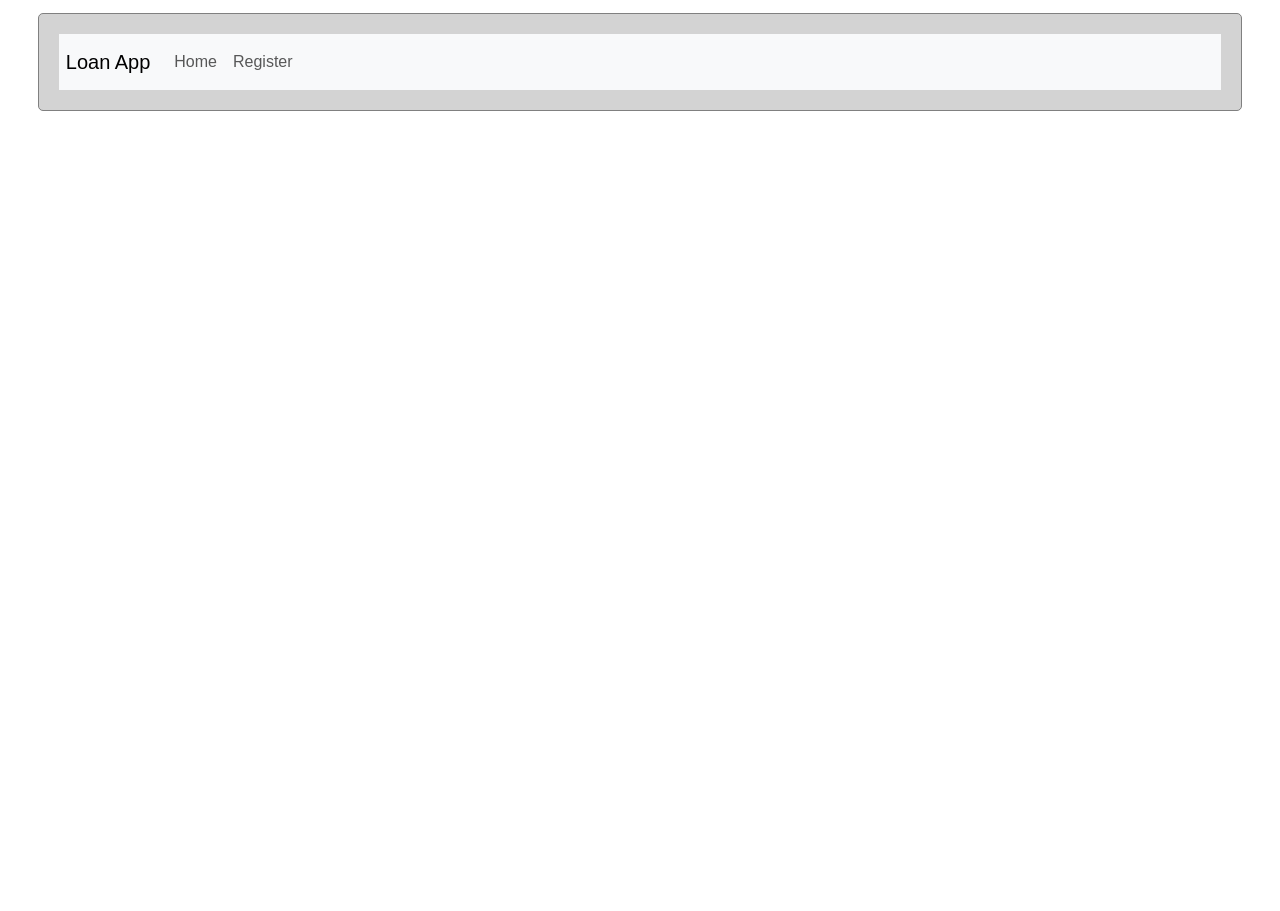
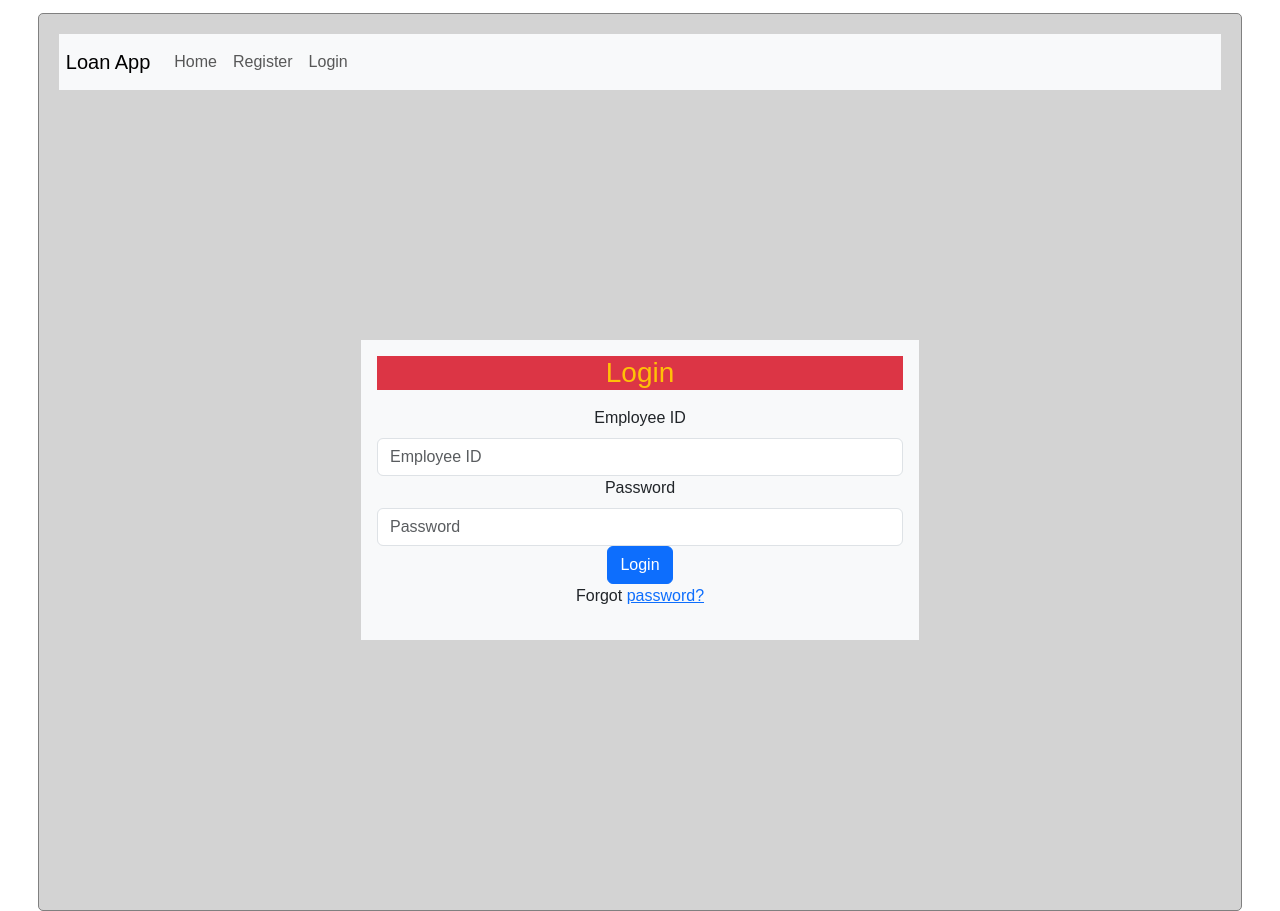
Before and after one commit to Shrihari10/LoanApp, a React (Create React App) app in the folder frontend/loanapp/: page /login in a window 1280 px wide. Before the commit the page ends 800 px from the top, so only its background shows below. Built offline with nearby package versions, Linux system fonts and the light colour scheme.

Commit message:
added login page

```diff
--- a/frontend/loanapp/src/App.js
+++ b/frontend/loanapp/src/App.js
@@ -4,6 +4,7 @@ import "./App.css"
 import { BrowserRouter, Routes, Route } from "react-router-dom"
 import Register from "./components/Register"
 import { Navbar, Nav } from 'react-bootstrap';
+import Login from "./components/Login";
 
 function App() {
   return (
@@ -15,6 +16,7 @@ function App() {
           <Nav className="ml-auto">
             <Nav.Link href="/home">Home</Nav.Link>
             <Nav.Link href="/register">Register</Nav.Link>
+            <Nav.Link href="/login">Login</Nav.Link>
           </Nav>
         </Navbar.Collapse>
       </Navbar>
@@ -22,6 +24,7 @@ function App() {
       <BrowserRouter>
         <Routes>
           <Route path="/register" element={<Register />} />
+          <Route path="/login" element={<Login />} />
         </Routes>
       </BrowserRouter>
     </div>
--- /dev/null
+++ b/frontend/loanapp/src/components/Login.css
@@ -0,0 +1,7 @@
+form{
+    border: 1px solid #ccc;
+    background: #f9f9f9;
+    border-radius: 5px;
+    padding: 10px;
+
+}
--- /dev/null
+++ b/frontend/loanapp/src/components/Login.jsx
@@ -0,0 +1,61 @@
+import React, {useState} from "react";
+import {Form, Button, Container, Row, Col} from "react-bootstrap";
+import axios from "axios";
+
+const Login = () => {
+    const [employeeID, setEmployeeID] = useState("");
+    const [password, setPassword] = useState("");
+
+    const handleSubmit = (e) => {
+        e.preventDefault();
+        const requestBody = {
+            employeeID,
+            password
+        };
+
+        axios.post("http://localhost:8080/login", requestBody)
+            .then((res) => {
+                alert("Login Successful");
+            })
+            .catch((err) => {
+                console.log(err);
+                alert("Error: " + err);
+            });
+    };
+
+    return (
+        <Container className="d-flex justify-content-center align-items-center min-vh-100">
+            <Form onSubmit={handleSubmit} className="p-3 bg-light align-items-center" style={{width: '50%'}}>
+                <h3 className="text-warning bg-danger text-center mb-3">Login</h3>
+                <Form.Group controlId="employeeID">
+                    <Form.Label>Employee ID</Form.Label>
+                    <Form.Control
+                        type="text"
+                        placeholder="Employee ID"
+                        value={employeeID}
+                        onChange={(e) => setEmployeeID(e.target.value)}
+                    />
+                </Form.Group>
+                <Form.Group controlId="password">
+                    <Form.Label>Password</Form.Label>
+                    <Form.Control
+                        type="password"
+                        placeholder="Password"
+                        value={password}
+                        onChange={(e) => setPassword(e.target.value)}
+                    />
+                </Form.Group>
+                <div className="text-center">
+                    <Button variant="primary" type="submit">
+                        Login
+                    </Button>
+                    <p className="forgot-password text-right">
+                        Forgot <a href="#">password?</a>
+                    </p>
+                </div>
+            </Form>
+        </Container>
+    );
+};
+
+export default Login;
```
